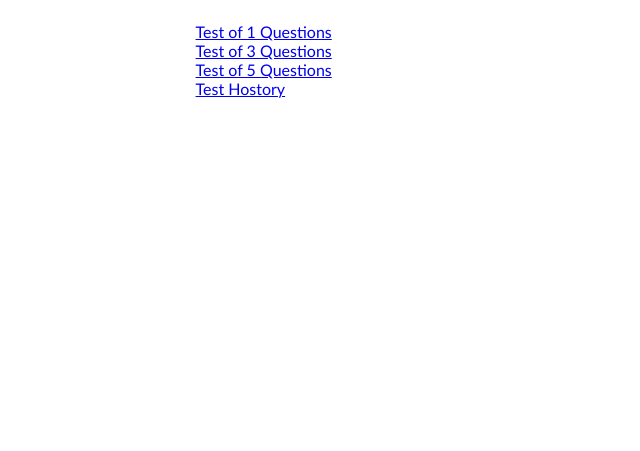
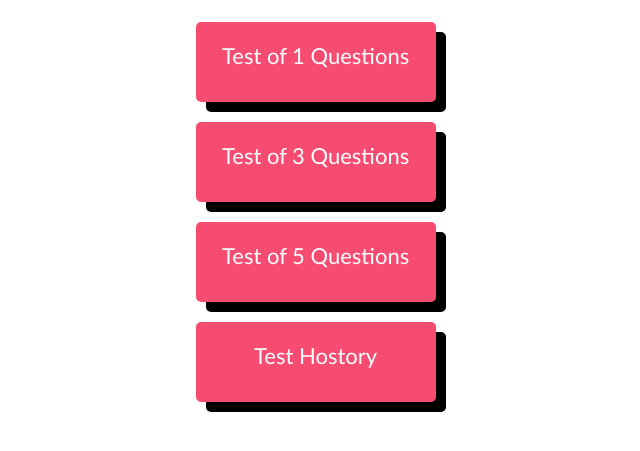
Before and after one commit to deepakkushwahax/OTS, a Django app: template OTS/templates/home.html in a window 1280 px wide. Shown: the part 138-589 px from the top of the page, without its empty margins (2-642 px from the left). Run offline with Django 5.2, Linux system fonts and the light colour scheme; the template is opened without the code that fills it, so the values that code supplies are empty.

Commit message:
css added

```diff
--- /dev/null
+++ b/OTS/static/buttonsytle.css
@@ -0,0 +1,16 @@
+.button-link {
+    width: 200px;
+    height: 40px;
+    background-color: #f64c72;
+    margin-top: 20px;
+    padding: 20px;
+    border-radius: 5px;
+    text-align: center;
+    box-shadow: 10px 10px;
+}
+
+.button-link a {
+    text-decoration: none;
+    color: white;
+    font-size: 22px;
+}
--- a/OTS/templates/main.html
+++ b/OTS/templates/main.html
@@ -13,6 +13,7 @@
         <meta name="viewport" content="width=device-width, initial-scale=1">
         <link rel="stylesheet" href="{% static "theme.css" %}">
         <link rel="stylesheet" href="{% static "formstyle.css" %}">
+        <link rel="stylesheet" href="{% static "buttonsytle.css" %}">
     </head>
     <body>
         <div class="top">
```
